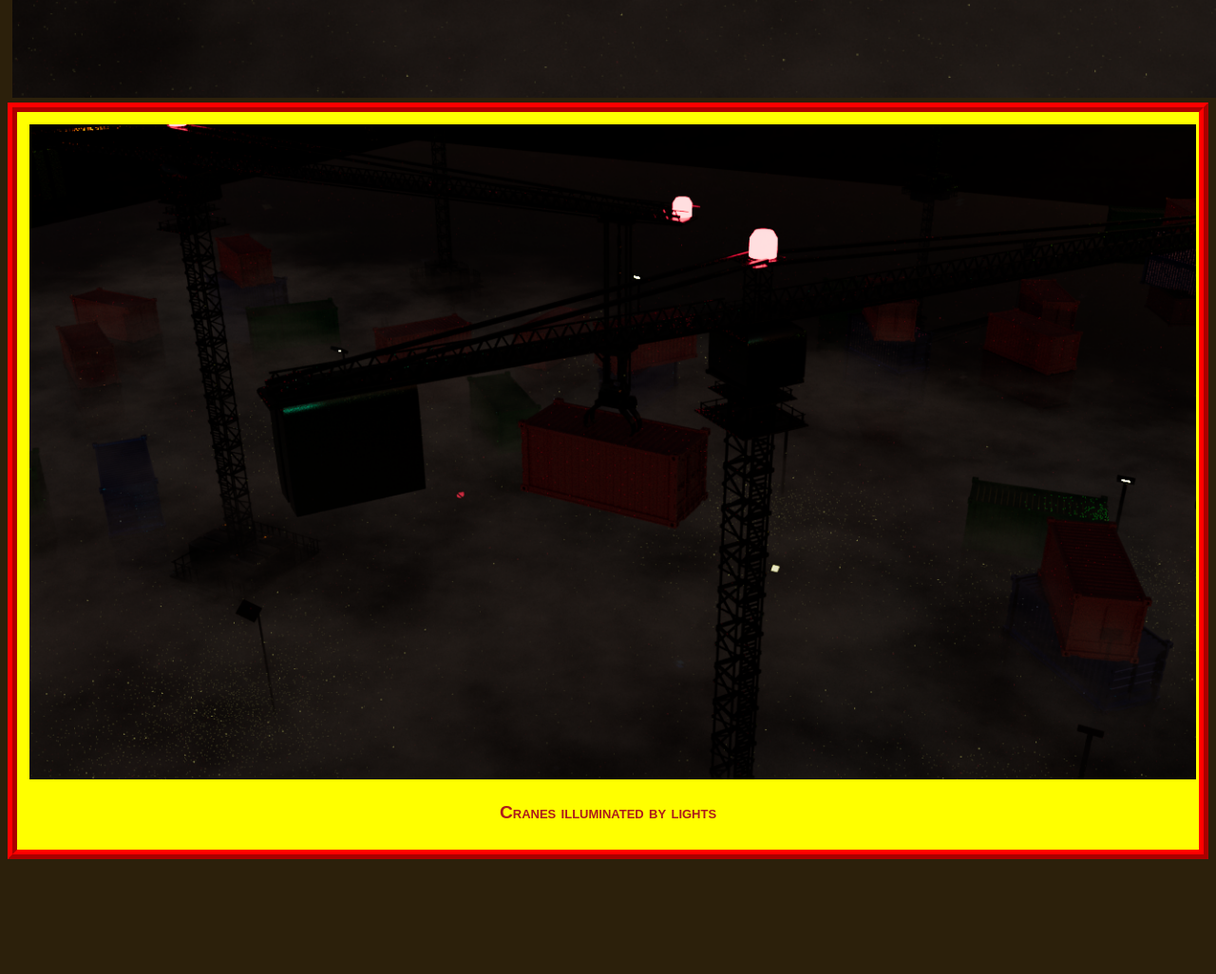
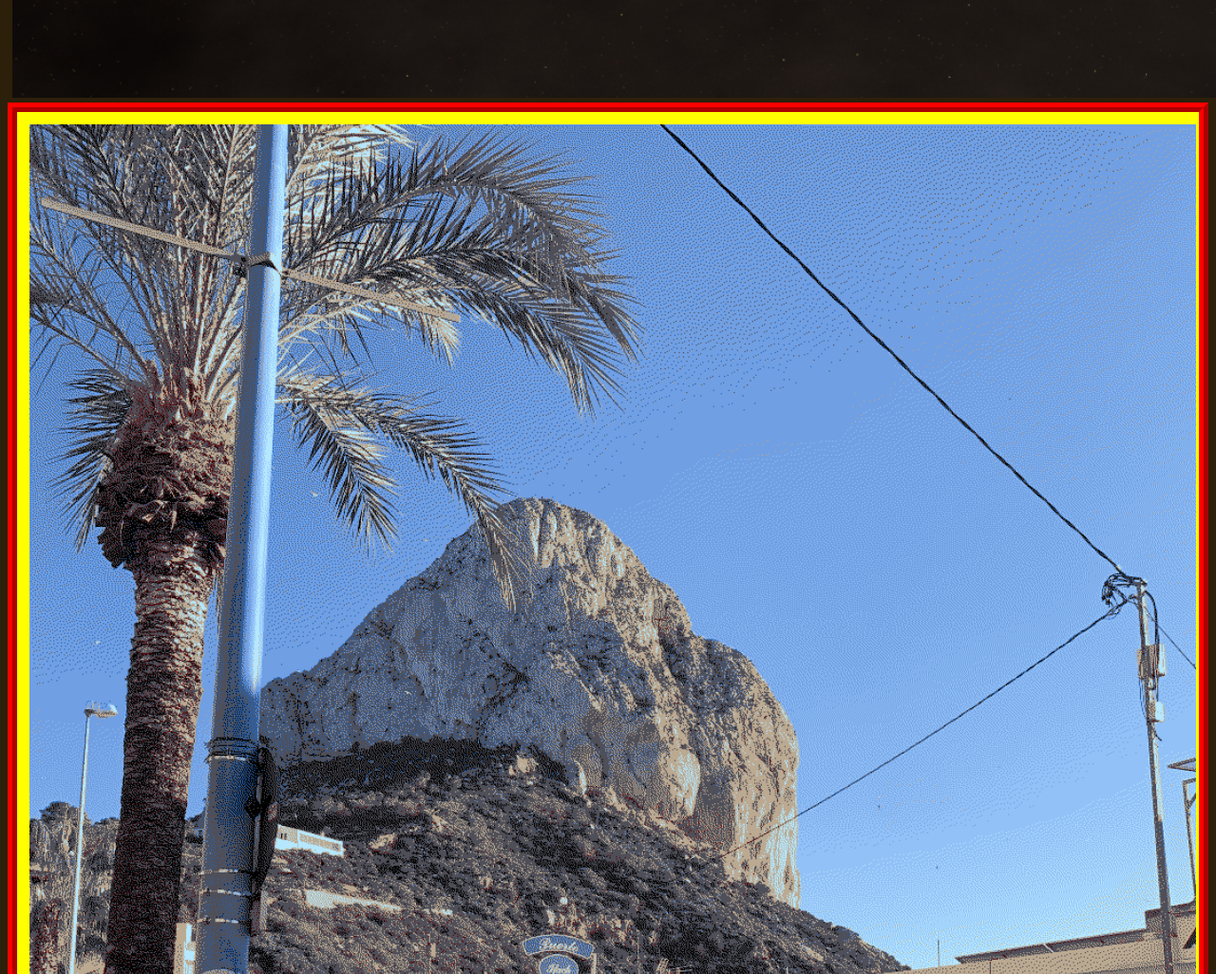
Before and after one commit to reedaxtell/one-page-website, a plain HTML site: page index.html in a window 1280 px wide. Shown: the part 1840-2866 px from the top of the page at 95% size. Before the commit the page ends 2753 px from the top, so only its background shows below. Drawn offline with Linux system fonts and the light colour scheme.

Commit message:
Update index.html
img

```diff
--- a/index.html
+++ b/index.html
@@ -85,7 +85,7 @@ a{
           </ul>
         <img src="port1.1.png" alt="A cargo container being held by a crane">
         <div class="warning">
-            <img src="/Port2.0.png" alt="Cranes illuminated by lights" />
+            <img src="dither_it_IMG_9504.jpg" alt="Cranes illuminated by lights" />
             <p>Cranes illuminated by lights </p>
           </div>
 
```
